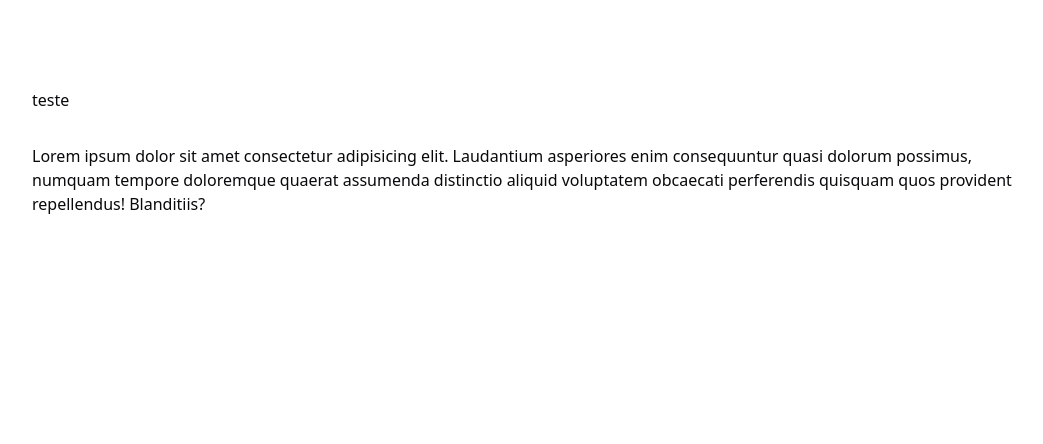
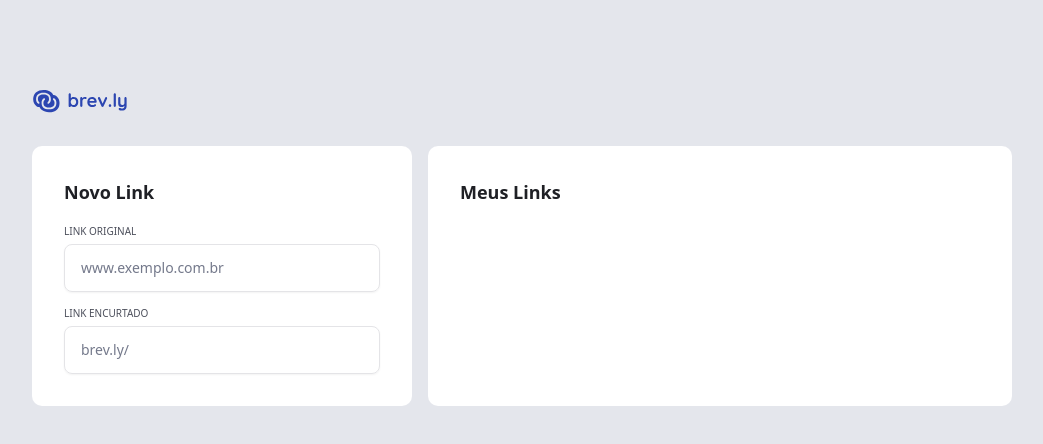
Before and after one commit to joaoKnisspell/ftr-brevly, a React (Vite) app in the folder web/: page / in a window 1280 px wide. Shown: the top 444 px of the page, without its empty margins (118-1161 px from the left). Built offline with nearby package versions, Linux system fonts and the light colour scheme.

Commit message:
feat: HomePage wrapper styles, Card & Input styles done.

```diff
--- a/web/src/components/Card/index.tsx
+++ b/web/src/components/Card/index.tsx
@@ -1,6 +1,6 @@
 import { cva, type VariantProps } from "class-variance-authority"
 
-const cardVariants = cva('rounded-lg bg-white max-w-[580px] w-full flex flex-col items-center gap-5', {
+const cardVariants = cva('rounded-lg bg-white flex flex-col items-center gap-5 min-h-[214px] lg:min-h-[234px]', {
     variants: {
         size: {
             'md': 'p-6 md:p-8',
@@ -13,12 +13,13 @@ const cardVariants = cva('rounded-lg bg-white max-w-[580px] w-full flex flex-col
 })
 
 interface CardProps extends VariantProps<typeof cardVariants> {
-    children: React.ReactNode
+    children: React.ReactNode;
+    className?: string
 }
 
-export default function Card({ children, size }: CardProps) {
+export default function Card({ children, size, className }: CardProps) {
     return(
-        <div className={cardVariants({ size })}>
+        <div className={cardVariants({ size, className })}>
             {children}
         </div>
     )
--- /dev/null
+++ b/web/src/components/Input/index.tsx
@@ -0,0 +1,15 @@
+import { Input as ShadcnInput } from "../ui/input"
+import { Label } from "../ui/label"
+
+interface InputProps extends React.ComponentProps<typeof ShadcnInput> {
+    labelText: string
+}
+
+export default function Input({ labelText, ...props }:InputProps){
+    return(
+        <div className="w-full flex flex-col gap-2">
+            <Label>{labelText}</Label>
+            <ShadcnInput {...props} />
+        </div>
+    )
+}
--- a/web/src/components/ui/input.tsx
+++ b/web/src/components/ui/input.tsx
@@ -8,7 +8,7 @@ function Input({ className, type, ...props }: React.ComponentProps<"input">) {
       type={type}
       data-slot="input"
       className={cn(
-        "file:text-foreground placeholder:text-muted-foreground selection:bg-primary selection:text-primary-foreground dark:bg-input/30 border-input h-9 w-full min-w-0 rounded-md border bg-transparent px-3 py-1 text-base shadow-xs transition-[color,box-shadow] outline-none file:inline-flex file:h-7 file:border-0 file:bg-transparent file:text-sm file:font-medium disabled:pointer-events-none disabled:cursor-not-allowed disabled:opacity-50 md:text-sm",
+        "file:text-foreground text-gray-600 placeholder:text-gray-400 selection:bg-primary selection:text-primary-foreground dark:bg-input/30 border-input h-12 w-full min-w-0 rounded-md border bg-transparent px-4 pb-0.5 text-sm placeholder:text-sm shadow-xs transition-[color,box-shadow] outline-none file:inline-flex file:h-7 file:border-0 file:bg-transparent file:text-sm file:font-medium disabled:pointer-events-none disabled:cursor-not-allowed disabled:opacity-50",
         "focus-visible:border-ring focus-visible:ring-ring/50 focus-visible:ring-[3px]",
         "aria-invalid:ring-destructive/20 dark:aria-invalid:ring-destructive/40 aria-invalid:border-destructive",
         className
--- a/web/src/components/ui/label.tsx
+++ b/web/src/components/ui/label.tsx
@@ -11,7 +11,7 @@ function Label({
     <LabelPrimitive.Root
       data-slot="label"
       className={cn(
-        "flex items-center gap-2 text-sm leading-none font-medium select-none group-data-[disabled=true]:pointer-events-none group-data-[disabled=true]:opacity-50 peer-disabled:cursor-not-allowed peer-disabled:opacity-50",
+        "flex items-center gap-2 text-[10px] text-gray-500 leading-none select-none uppercase group-data-[disabled=true]:pointer-events-none group-data-[disabled=true]:opacity-50 peer-disabled:cursor-not-allowed peer-disabled:opacity-50",
         className
       )}
       {...props}
--- a/web/src/index.css
+++ b/web/src/index.css
@@ -4,11 +4,16 @@
 @custom-variant dark (&:is(.dark *));
 
 @theme inline {
+
+  --color-background: var(--background);
+  --color-gray-600: var(--gray-600);
+  --color-gray-500: var(--gray-500);
+  --color-gray-400: var(--gray-400);
+
   --radius-sm: calc(var(--radius) - 4px);
   --radius-md: calc(var(--radius) - 2px);
   --radius-lg: var(--radius);
   --radius-xl: calc(var(--radius) + 4px);
-  --color-background: var(--background);
   --color-foreground: var(--foreground);
   --color-card: var(--card);
   --color-card-foreground: var(--card-foreground);
@@ -42,8 +47,13 @@
 }
 
 :root {
+
+  --background: #E4E6EC;
+  --gray-600: #1F2025;
+  --gray-500: #4D505C;
+  --gray-400: #74798B;
+
   --radius: 0.625rem;
-  --background: oklch(1 0 0);
   --foreground: oklch(0.141 0.005 285.823);
   --card: oklch(1 0 0);
   --card-foreground: oklch(0.141 0.005 285.823);
--- a/web/src/pages/HomePage.tsx
+++ b/web/src/pages/HomePage.tsx
@@ -1,9 +1,28 @@
+
+import Logo from '@/assets/logo.svg'
+import Card from '@/components/Card'
+import Headline from '@/components/Headline'
+import Input from '@/components/Input'
 
 export default function HomePage(){
     return(
-       <div className="mx-auto max-w-[980px] flex flex-col gap-6 pt-8 lg:gap-8 lg:pt-[88px]">
-        <main className="flex flex-col">teste</main>
-        <p>Lorem ipsum dolor sit amet consectetur adipisicing elit. Laudantium asperiores enim consequuntur quasi dolorum possimus, numquam tempore doloremque quaerat assumenda distinctio aliquid voluptatem obcaecati perferendis quisquam quos provident repellendus! Blanditiis?</p>
+       <div className="mx-auto max-w-[980px] w-full flex flex-col items-center gap-6 pt-8 px-4 lg:items-start lg:px-0 lg:gap-8 lg:pt-[88px]">
+        <header>
+            <img className='w-24' src={Logo} />
+        </header>
+        <section className='w-full flex gap-3 flex-wrap lg:gap-4'>
+                <Card className='max-w-[380px] w-full'>
+                    <Headline text='Novo Link' />
+                    <div className='flex flex-col gap-4 w-full'>
+                        <Input labelText='link original' placeholder='www.exemplo.com.br' />
+                        <Input labelText='link encurtado' placeholder='brev.ly/' />
+                    </div>
+                </Card>
+                <Card className='flex-1'>
+                    <Headline text='Meus Links' />
+                </Card>
+            </section>
+
        </div>
     )
 }
```
